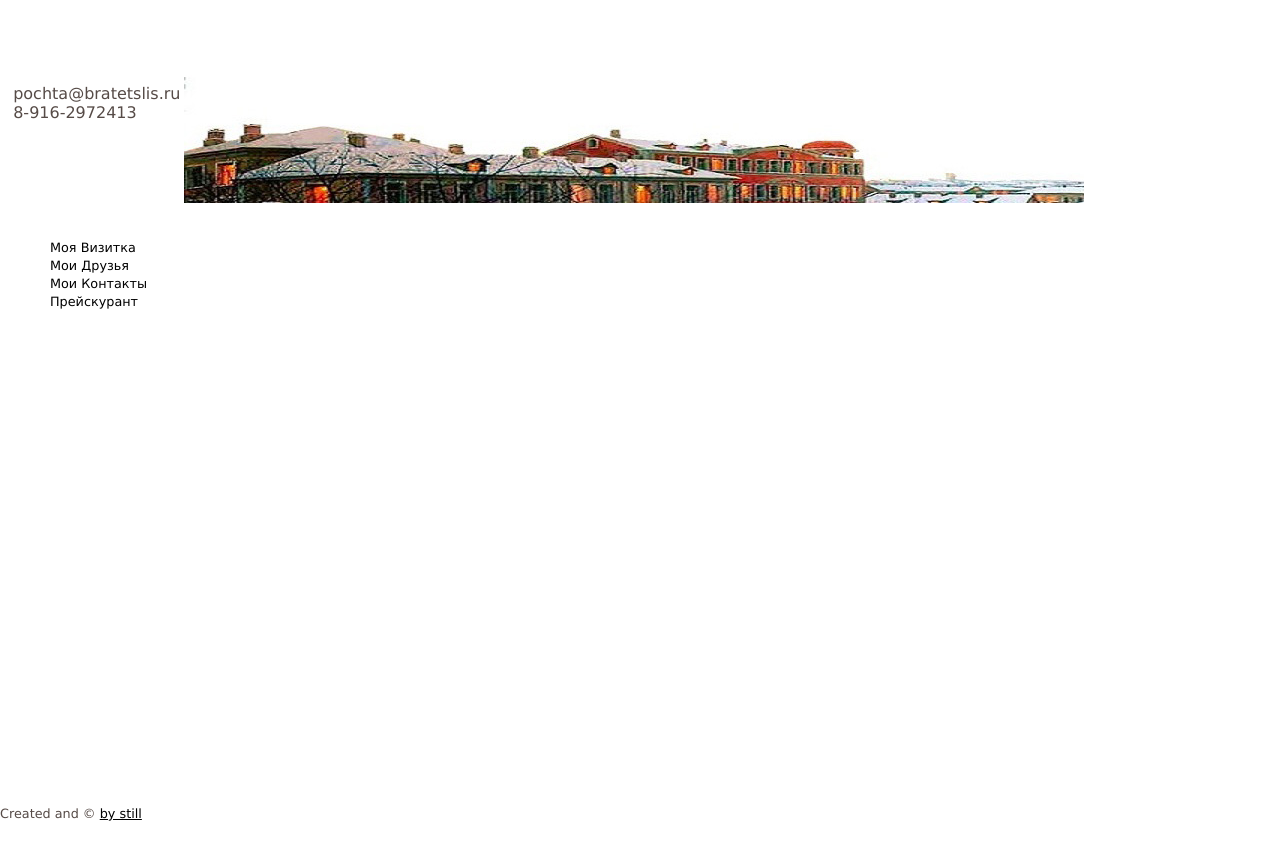
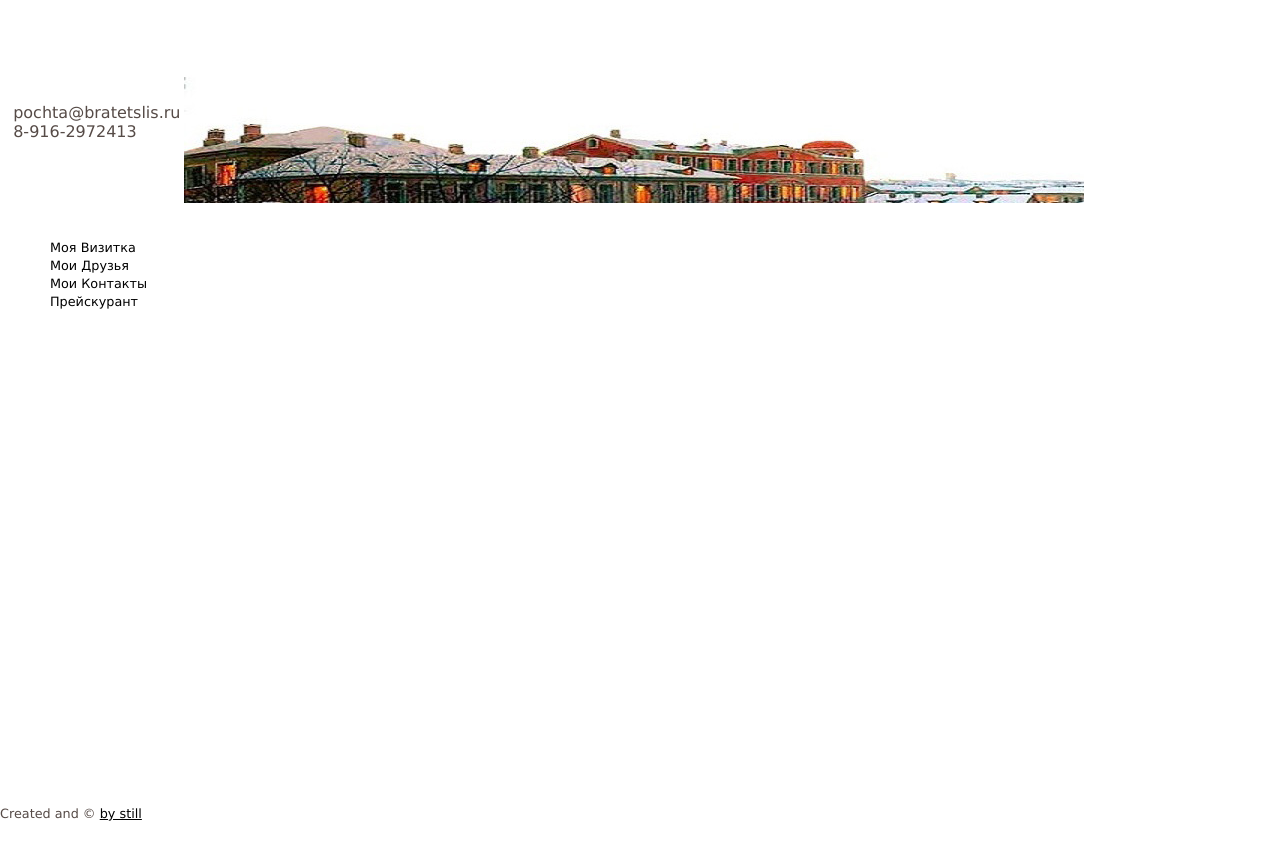
Before and after one commit to bratetslis/Site, a Jekyll site: the page built from Price.md, in a window 1280 px wide. Shown: the top 860 px of the page. Built offline with Jekyll 4.4.1, drawn with Linux system fonts in a browser that asks for light colours.

Commit message:
Update _layouts/type3.html

```diff
--- a/_layouts/type3.html
+++ b/_layouts/type3.html
@@ -33,7 +33,7 @@
 
 <body>
 <table>
-<tr><td align=bottom>&nbsp&nbsppochta@bratetslis.ru<br>&nbsp&nbsp8-916-2972413 </td><td><img src="../img/ForLogo4.jpg"></img></td></tr>
+<tr><td><br><br>&nbsp&nbsppochta@bratetslis.ru<br>&nbsp&nbsp8-916-2972413 </td><td><img src="../img/ForLogo4.jpg"></img></td></tr>
 </table>
 
 
```
